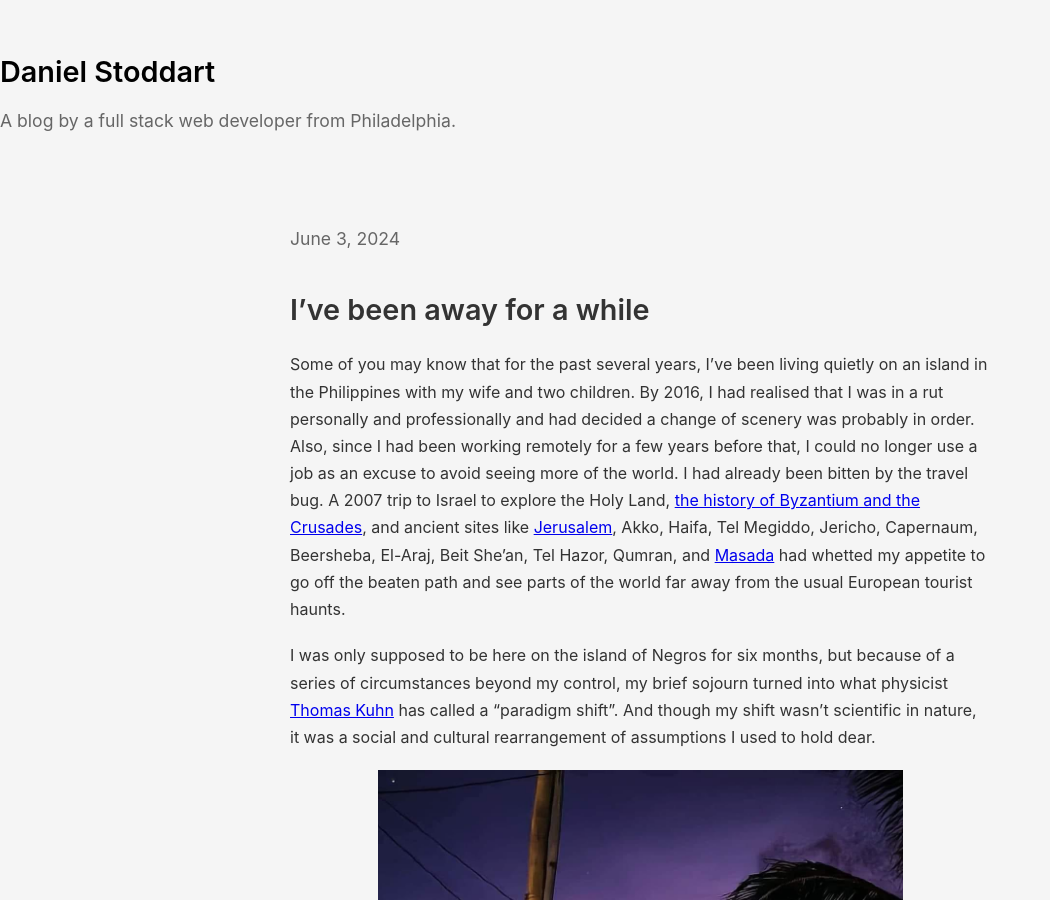
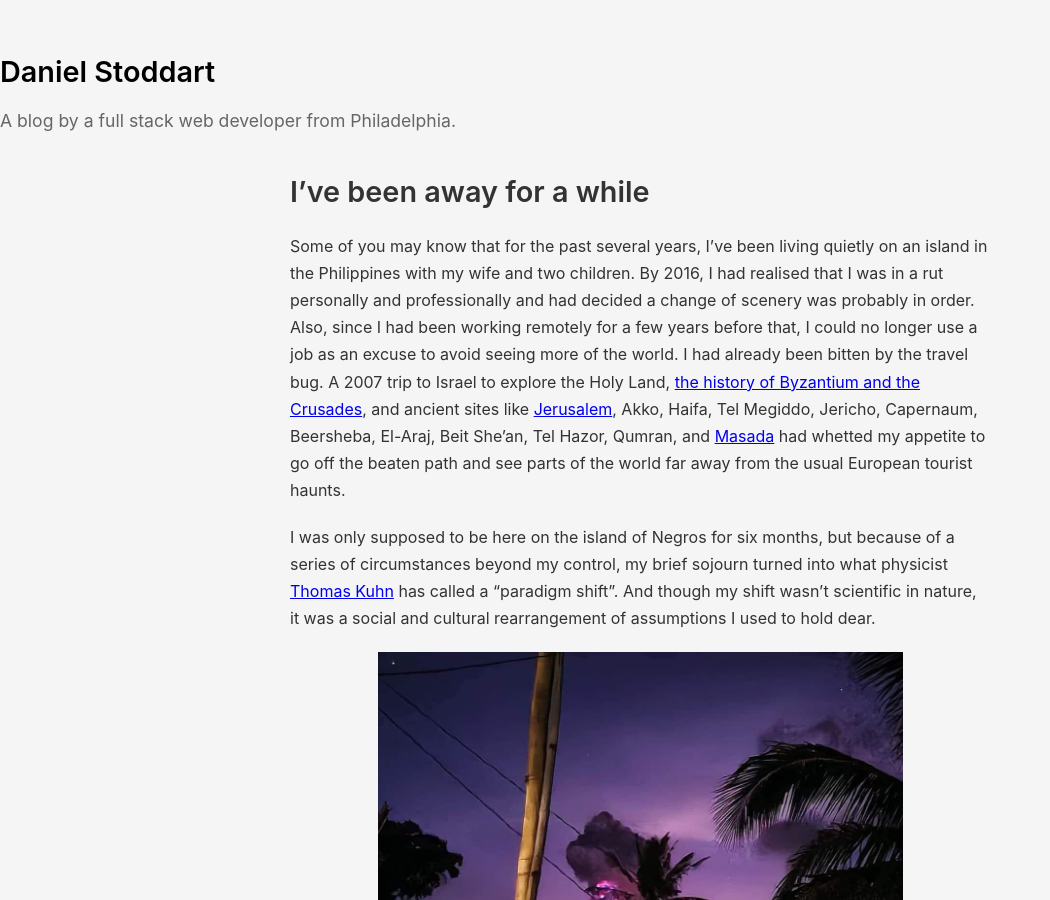
Before and after one commit to stoddart/stoddart.github.io, a Jekyll site: the page built from _posts/2024-06-03-my-first-post.md, in a window 1280 px wide and 900 px high. Shown: the whole window, without its empty margins (0-1050 px from the left). Built offline with Jekyll 4.4.1, drawn with Linux system fonts in a browser that asks for light colours.

Commit message:
Update post layout

```diff
--- a/_layouts/post.html
+++ b/_layouts/post.html
@@ -3,50 +3,16 @@ layout: default
 ---
 
 <article class="post h-entry">
-  <header class="post-header">
-    <p class="post-meta">
-      <time class="dt-published" datetime="{{ page.date | date_to_xmlschema }}">
-        {{ page.date | date: "%B %-d, %Y" }}
-      </time>
-      {%- if page.categories.size > 0 -%}
-        •
-        {%- for category in page.categories -%}
-          <a href="{{ '/categories/' | relative_url }}{{ category | slugify }}" class="post-category">{{ category }}</a>
-          {%- unless forloop.last -%}, {% endunless -%}
-        {%- endfor -%}
-      {%- endif -%}
-    </p>
-  </header>
-
   <div class="post-content e-content">
     {{ content }}
   </div>
 
-  <div class="post-footer">
-    {%- if page.categories.size > 0 -%}
-      <div class="post-categories">
-        <h3>Categories:</h3>
-        <ul>
-          {%- for category in page.categories -%}
-            <li>
-              <a href="{{ '/categories/' | relative_url }}{{ category | slugify }}">{{ category }}</a>
-            </li>
-          {%- endfor -%}
-        </ul>
-      </div>
+  <div class="post-navigation">
+    {%- if page.previous.url -%}
+      <a class="prev" href="{{ page.previous.url | relative_url }}">&laquo; {{ page.previous.title }}</a>
     {%- endif -%}
-
-    {%- if site.disqus.shortname -%}
-      {%- include disqus_comments.html -%}
+    {%- if page.next.url -%}
+      <a class="next" href="{{ page.next.url | relative_url }}">{{ page.next.title }} &raquo;</a>
     {%- endif -%}
-
-    <div class="post-navigation">
-      {%- if page.previous.url -%}
-        <a class="prev" href="{{ page.previous.url | relative_url }}">&laquo; {{ page.previous.title }}</a>
-      {%- endif -%}
-      {%- if page.next.url -%}
-        <a class="next" href="{{ page.next.url | relative_url }}">{{ page.next.title }} &raquo;</a>
-      {%- endif -%}
-    </div>
   </div>
 </article>
```
